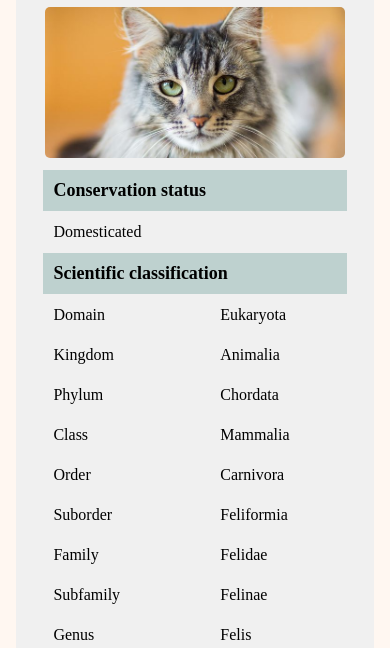
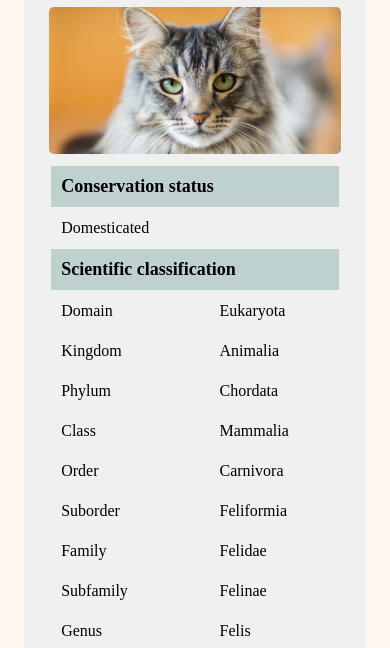
Before and after one commit to rifqifazzam/El-Catto, a plain HTML site: page index.html in a window 390 px wide. Shown: the part 452-1100 px from the top of the page. Drawn offline with Linux system fonts and the light colour scheme.

Commit message:
update padding

```diff
--- a/style.css
+++ b/style.css
@@ -306,8 +306,8 @@ footer a {
     .container {
         gap: 0px;
         padding: 16px 32px;
-        padding-right: clamp(1rem, 0.02055rem + 4.124vw, 2rem);
-        padding-left: clamp(1rem, 0.02055rem + 4.124vw, 2rem);
+        padding-right: clamp(1.5rem, 1.01028rem + 2.062vw, 2rem);
+        padding-left: clamp(1.5rem, 1.01028rem + 2.062vw, 2rem);
     }
 
     aside {
```
